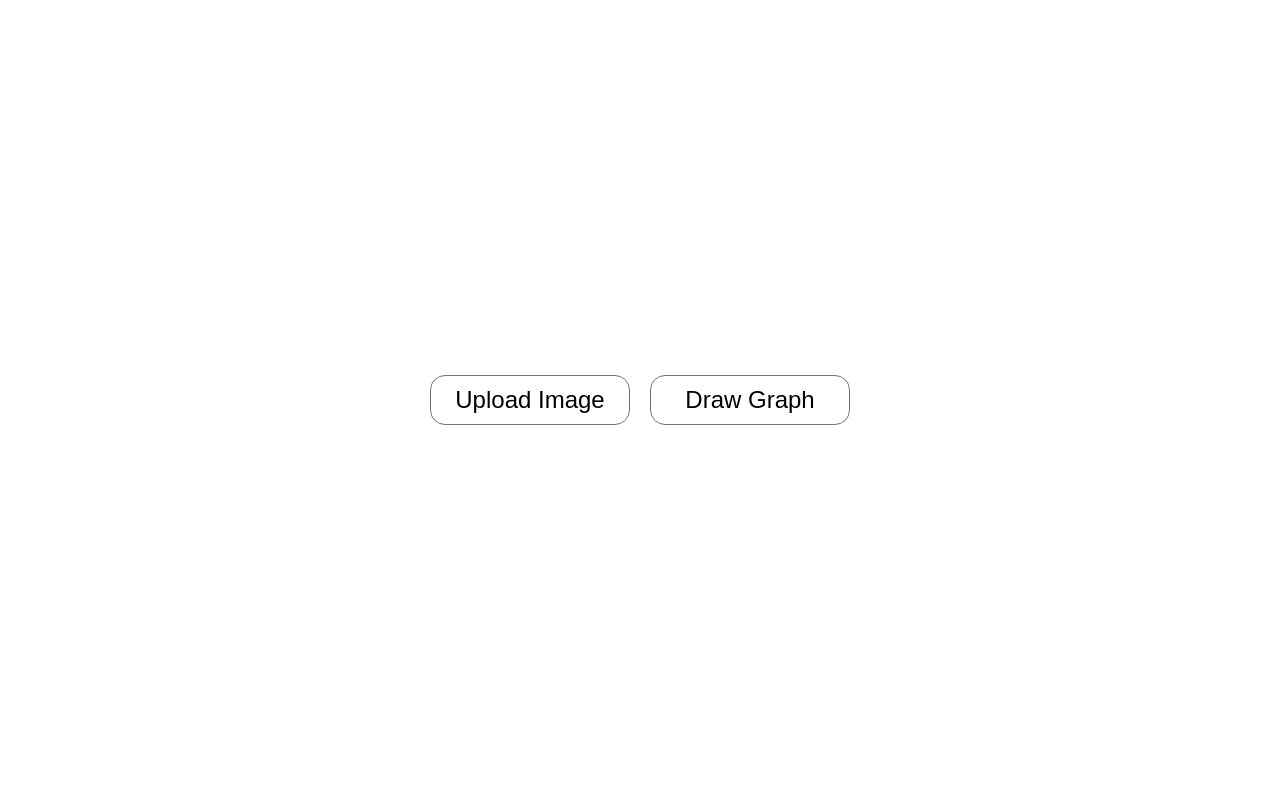
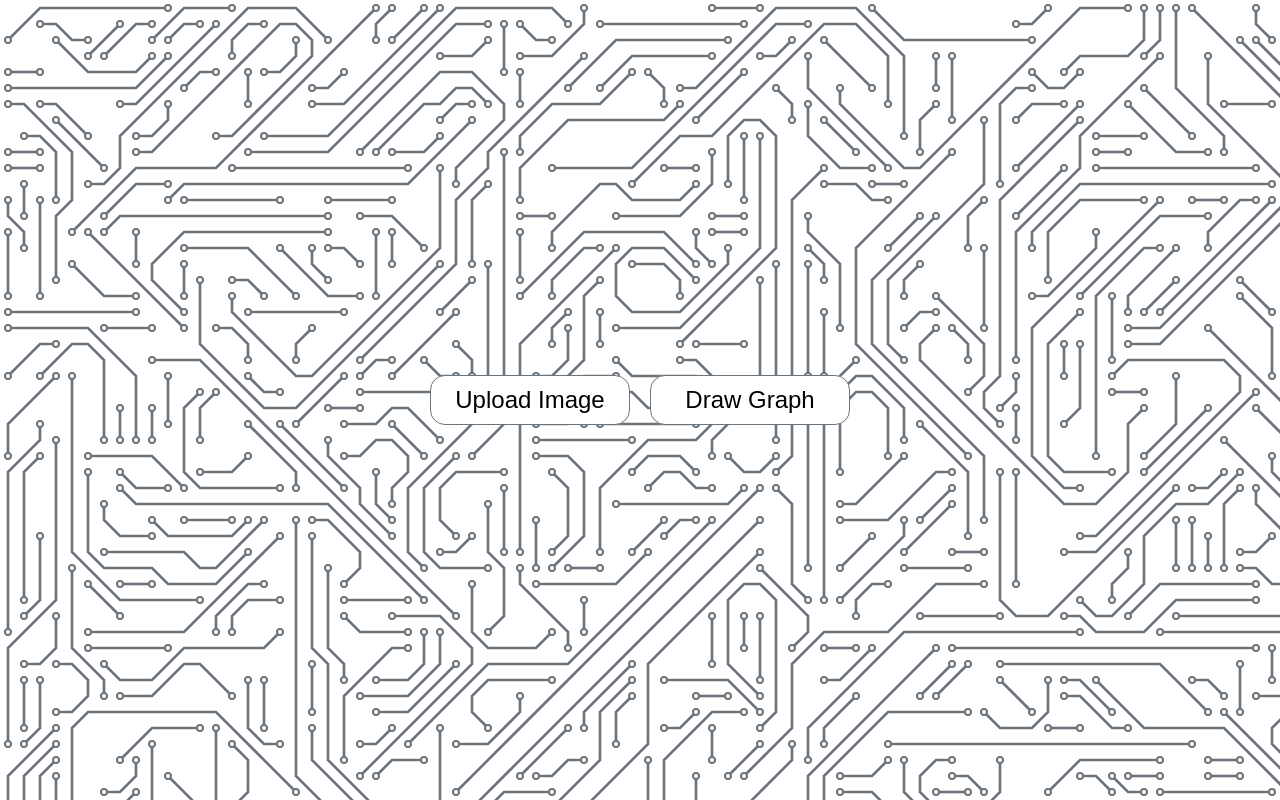
Before and after one commit to SignorPrgrmr/dijkstra-wiring-project, a Vue app: page / in a window 1280 px wide. Built offline with nearby package versions, Linux system fonts and the light colour scheme.

Commit message:
yudux getde

```diff
--- a/src/components/LandingPage.vue
+++ b/src/components/LandingPage.vue
@@ -19,7 +19,7 @@ export default {
 
 <style lang="scss">
 div.page{
-  //background-image: url("../assets/Circuit Board.svg");
+  background-image: url("../assets/Circuit Board.svg");
   height: 100vh;
   width: 100vw;
   display: flex;
```
